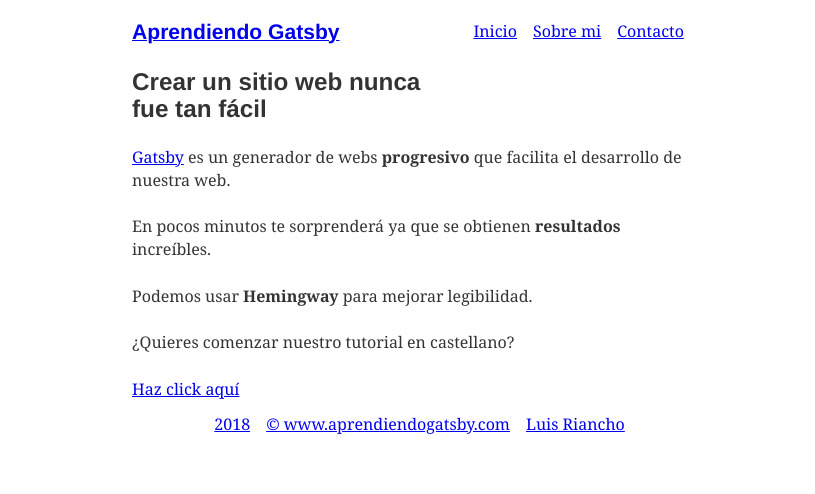
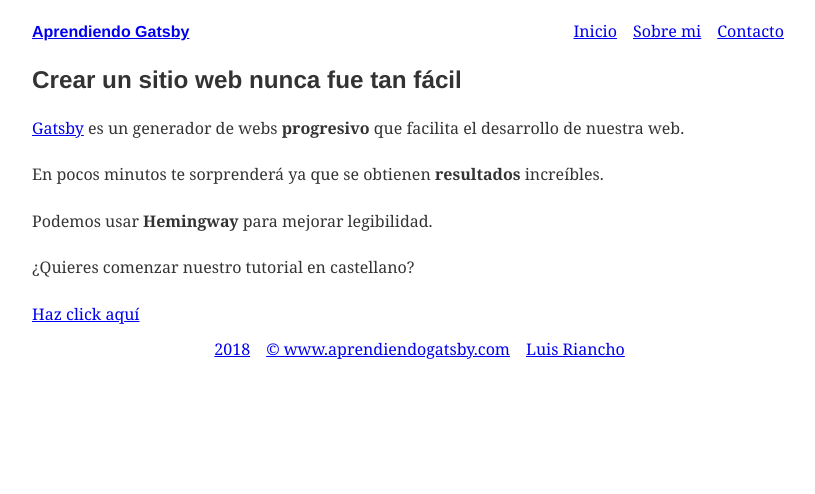
Before and after one commit to wiskonsin/gatsby, a Gatsby site: page / in a window 1280 px wide. Shown: the whole page, without its empty margins (224-1039 px from the left). Built offline with nearby package versions, Linux system fonts and the light colour scheme; Gatsby itself is replaced by a stand-in of ours.

Commit message:
no message

```diff
--- a/src/components/layout.js
+++ b/src/components/layout.js
@@ -8,10 +8,10 @@
 )
 
 export default ({ children }) => (
-  <div style={{ margin: `0 auto`, maxWidth: 600, padding: `1.25rem 1rem` }}>
+  <div style={{ margin: `0 auto`, maxWidth: 800, padding: `1.25rem 1rem` }}>
   <header style={{ marginBottom: `1.5rem` }}>
       <Link to="/" style={{ textShadow: `none`, backgroundImage: `none` }}>
-        <h3 style={{ display: `inline` }}>Aprendiendo Gatsby</h3>
+        <h4 style={{ display: `inline` }}>Aprendiendo Gatsby</h4>
       </Link>
       <ul style={{ listStyle: `none`, float: `right` }}>
         <ListLink to="/">Inicio</ListLink>
```
